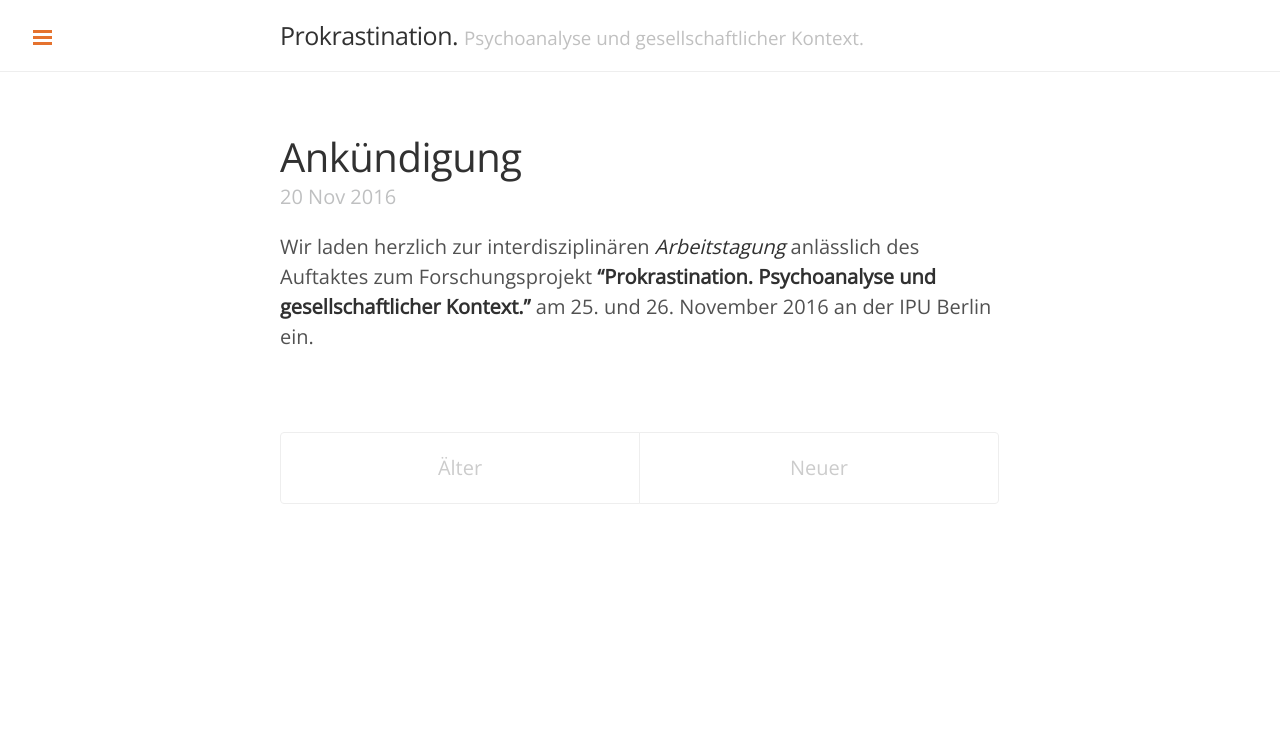
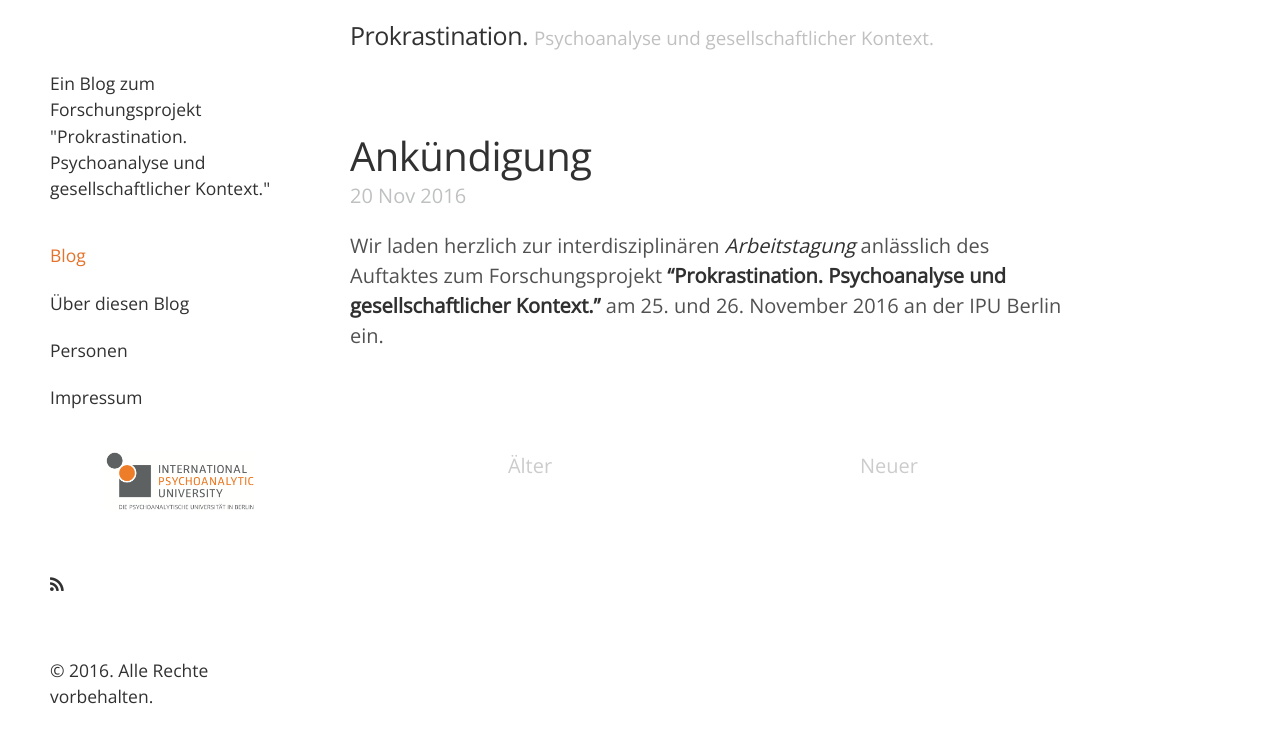
Before and after one commit to aufschieben/aufschieben.github.io, a Jekyll site: the page built from index.html, in a window 1280 px wide. Shown: the top 743 px of the page. Built offline with Jekyll 4.4.1, drawn with Linux system fonts in a browser that asks for light colours; the list of posts is cut into pages by our own code.

Commit message:
many many changes!!!

```diff
--- a/_config.yml
+++ b/_config.yml
@@ -1,8 +1,9 @@
 excerpt_separator: ""
-pygments: "pygments"
+highlighter: null
 markdown: kramdown
 url: http://aufschieben.github.io
 title: Prokrastination.
 tagline:  Psychoanalyse und gesellschaftlicher Kontext.
 description: Ein Blog zum Forschungsprojekt "Prokrastination. Psychoanalyse und gesellschaftlicher Kontext."
 paginate: 5
+# gems: [jekyll-paginate]
--- a/_includes/sidebar.html
+++ b/_includes/sidebar.html
@@ -1,7 +1,3 @@
-<!-- Target for toggling the sidebar `.sidebar-checkbox` is for regular
-     styles, `#sidebar-checkbox` for behavior. -->
-<input type="checkbox" class="sidebar-checkbox" id="sidebar-checkbox">
-
 <!-- Toggleable sidebar -->
 <div class="sidebar" id="sidebar">
 
@@ -26,14 +17,11 @@
       {% endif %}
     {% endfor %}
 
-    <!--a class="sidebar-nav-item" href="{{ site.github.repo }}/archive/v{{ site.version }}.zip">Download</a>
-    <a class="sidebar-nav-item" href="{{ site.github.repo }}">GitHub project</a>
-    <span class="sidebar-nav-item">Currently v{{ site.version }}</span-->
   </nav>
 
   <div class="sidebar-item">
    <a href="http://www.ipu-berlin.de">
-     <img border="0" alt="IPU-Logo" src="ipu_logo.png" width="100%">
+     <img border="0" alt="IPU-Logo" src="ipu_logo.png" width="150px">
    </a>
   </div>
 
--- a/_layouts/default.html
+++ b/_layouts/default.html
@@ -25,7 +25,7 @@
       </div>
     </div>
 
-    <label for="sidebar-checkbox" class="sidebar-toggle"></label>
+    <!--label for="sidebar-checkbox" class="sidebar-toggle"></label-->
 
   </body>
 </html>
--- a/public/css/lanyon.css
+++ b/public/css/lanyon.css
@@ -53,17 +53,13 @@ h1, h2, h3, h4, h5, h6 {
 }
 
 
-/*
- * Wrapper
- *
- * The wrapper is used to position site content when the sidebar is toggled. We
- * use an outter wrap to position the sidebar without interferring with the
- * regular page content.
- */
+
+
 
 .wrap {
   position: relative;
   width: 100%;
+  padding-left: 7rem;
 }
 
 
@@ -98,7 +94,7 @@ h1, h2, h3, h4, h5, h6 {
   padding-top:    1rem;
   padding-bottom: 1rem;
   margin-bottom: 3rem;
-  border-bottom: 1px solid #eee;
+  /*border-bottom: 1px solid #eee;*/
 }
 .masthead-title {
   margin-top: 0;
@@ -127,47 +123,35 @@ h1, h2, h3, h4, h5, h6 {
     text-align: center;
   }
   .masthead-title small {
-    display: none;
+    display: block;
   }
 }
 
-
-/*
- * Sidebar
- *
- * The sidebar is the drawer, the item we are toggling with our handy hamburger
- * button in the corner of the page.
- *
- * This particular sidebar implementation was inspired by Chris Coyier's
- * "Offcanvas Menu with CSS Target" article, and the checkbox variation from the
- * comments by a reader. It modifies both implementations to continue using the
- * checkbox (no change in URL means no polluted browser history), but this uses
- * `position` for the menu to avoid some potential content reflow issues.
- *
- * Source: http://css-tricks.com/off-canvas-menu-with-css-target/#comment-207504
- */
-
-/* Style and "hide" the sidebar */
 .sidebar {
-  position: fixed;
-  top: 0;
-  bottom: 0;
-  left: -14rem;
-  width: 14rem;
-  visibility: hidden; /*hidden*/
-  overflow-y: auto;
+  text-align: center;
+  padding: 2rem 1rem;
+  color: rgba(255,255,255,.6);
+  background-color: #fff;
   font-family: "Open Sans", sans-serif;
   font-size: .875rem; /* 15px */
-  color: rgba(255,255,255,.6);
-  background-color: #fff;
-  -webkit-transition: all .3s ease-in-out;
-          transition: all .3s ease-in-out;
 }
-@media (min-width: 30rem) {
+
+img {
+    display: block;
+    margin: 0 auto;
+}
+
+@media (min-width: 48em) {
   .sidebar {
-    font-size: .75rem; /* 14px */
+    position: fixed;
+    top: 0;
+    left: 0;
+    bottom: 0;
+    width: 18rem;
+    text-align: left;
   }
 }
+
 
 /* Sidebar content */
 .sidebar a {
@@ -195,9 +179,9 @@ h1, h2, h3, h4, h5, h6 {
 a.sidebar-nav-item:hover,
 a.sidebar-nav-item:focus {
   text-decoration: none;
-  background-color: #fff/*rgba(255,255,255,.1)*/;
+  background-color: #fff;
   border-color: transparent;
-  color: #313131;
+  color: #e5722a;
 }
 
 .sidebar-description{
@@ -215,101 +199,9 @@ a.sidebar-nav-item:focus {
   }
 }
 
-/* Hide the sidebar checkbox that we toggle with `.sidebar-toggle` */
-.sidebar-checkbox {
-  display: none;
-}
-
-/* Style the `label` that we use to target the `.sidebar-checkbox` */
-.sidebar-toggle {
-  position: absolute;
-  top:  1rem;
-  left: 1rem;
-  display: block;
-  width: 2.2rem;
-  padding: .5rem .65rem;
-  color: #e5722e;
-  background-color: #fff;
-  border-radius: 4px;
-  cursor: pointer;
-}
-.sidebar-toggle:before {
-  display: block;
-  content: "";
-  width: 100%;
-  padding-bottom: .125rem;
-  border-top: .375rem double;
-  border-bottom: .125rem solid;
-
-  /* Make the border inside the box */
-  -webkit-box-sizing: border-box;
-     -moz-box-sizing: border-box;
-          box-sizing: border-box;
-}
-
-.sidebar-toggle:active,
-#sidebar-checkbox:checked ~ .sidebar-toggle {
-  color: #e5722e;
-  background-color: #fff;
-}
-
-@media (min-width: 30.1rem) {
-  .sidebar-toggle {
-    position: fixed;
-    width: 2.25rem;
-  }
-  .sidebar-toggle:before {
-    padding-bottom: .15rem;
-    border-top-width: .45rem;
-    border-bottom-width: .15rem;
-  }
-}
-
-
-/* Slide effect
- *
- * Handle the sliding effects of the sidebar and content in one spot, seperate
- * from the default styles.
- *
- * As an a heads up, we don't use `transform: translate3d()` here because when
- * mixed with `position: fixed;` for the sidebar toggle, it creates a new
- * containing block. Put simply, the fixed sidebar toggle behaves like
- * `position: absolute;` when transformed.
- *
- * Read more about it at http://meyerweb.com/eric/thoughts/2011/09/12/.
- */
-
-
-.wrap,
-.sidebar,
-.sidebar-toggle {
-  -webkit-backface-visibility: hidden;
-      -ms-backface-visibility: hidden;
-          backface-visibility: hidden;
-}
-.wrap,
-.sidebar-toggle {
-  -webkit-transition: -webkit-transform .3s ease-in-out;
-          transition: transform .3s ease-in-out;
-}
-
-#sidebar-checkbox:checked + .sidebar {
-  visibility: visible;
-}
-#sidebar-checkbox:checked ~ .sidebar,
-#sidebar-checkbox:checked ~ .wrap,
-#sidebar-checkbox:checked ~ .sidebar-toggle {
-  -webkit-transform: translateX(14rem);
-      -ms-transform: translateX(14rem);
-          transform: translateX(14rem);
-}
-
-
-
 
 /*
  * Posts and pages
- *
  * Each post is wrapped in `.post` and is used on default and post layouts. Each
  * page is wrapped in `.page` and is only used on the page layout.
  */
@@ -409,51 +301,10 @@ a.pagination-item:hover {
   }
   .pagination-item:first-child {
     margin-bottom: 0;
-    border-top-left-radius:    4px;
-    border-bottom-left-radius: 4px;
+    /*border-top-left-radius:    4px;
+    border-bottom-left-radius: 4px;*/
   }
   .pagination-item:last-child {
     margin-left: -1px;
-    border-top-right-radius:    4px;
-    border-bottom-right-radius: 4px;
   }
 }
-
-
-/*
- * Reverse layout
- *
- * Flip the orientation of the page by placing the `.sidebar` and sidebar toggle
- * on the right side.
- */
-
-.layout-reverse .sidebar {
-  left: auto;
-  right: -14rem;
-}
-.layout-reverse .sidebar-toggle {
-  left: auto;
-  right: 1rem;
-}
-
-.layout-reverse #sidebar-checkbox:checked ~ .sidebar,
-.layout-reverse #sidebar-checkbox:checked ~ .wrap,
-.layout-reverse #sidebar-checkbox:checked ~ .sidebar-toggle {
-  -webkit-transform: translateX(-14rem);
-      -ms-transform: translateX(-14rem);
-          transform: translateX(-14rem);
-}
-
-
-
-/* IPU theme DOES NOT WORK*/
-.theme-base-ipu .sidebar,
-.theme-base-ipu .sidebar-toggle:active,
-.theme-base-ipu #sidebar-checkbox:checked ~ .sidebar-toggle {
-  background-color: #dfe0df;
-}
-.theme-base-ipu .container a,
-.theme-base-ipu .sidebar-toggle,
-.theme-base-ipu .related-posts li a:hover {
-  color: #dfe0df;
-}
--- a/public/css/poole.css
+++ b/public/css/poole.css
@@ -370,7 +370,7 @@ tbody tr:nth-child(odd) th {
 .pagination-item {
   display: block;
   padding: 1rem;
-  border: 1px solid #eee;
+  /*border: 1px solid #eee;*/
 }
 .pagination-item:first-child {
   margin-bottom: -1px;
```
Also changed, not shown: other parts of _includes/sidebar.html (+0 -5 lines).
